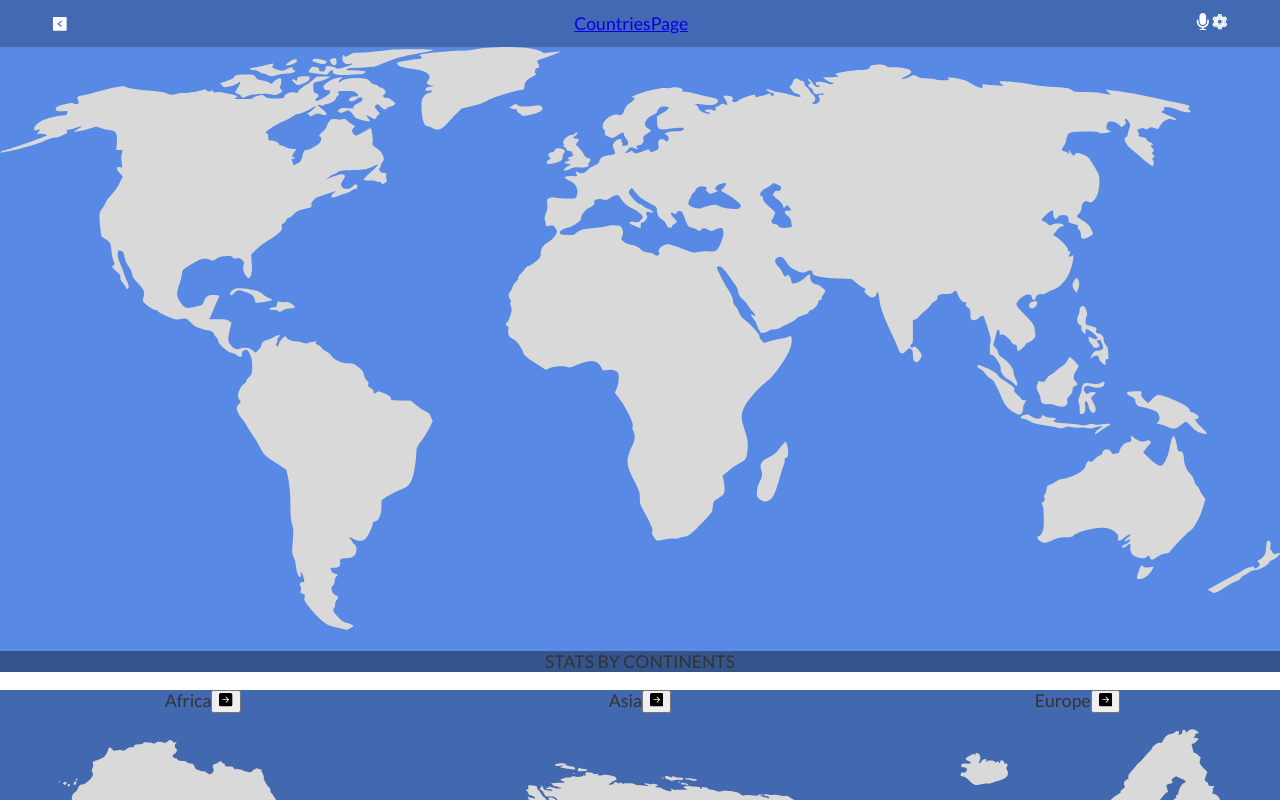
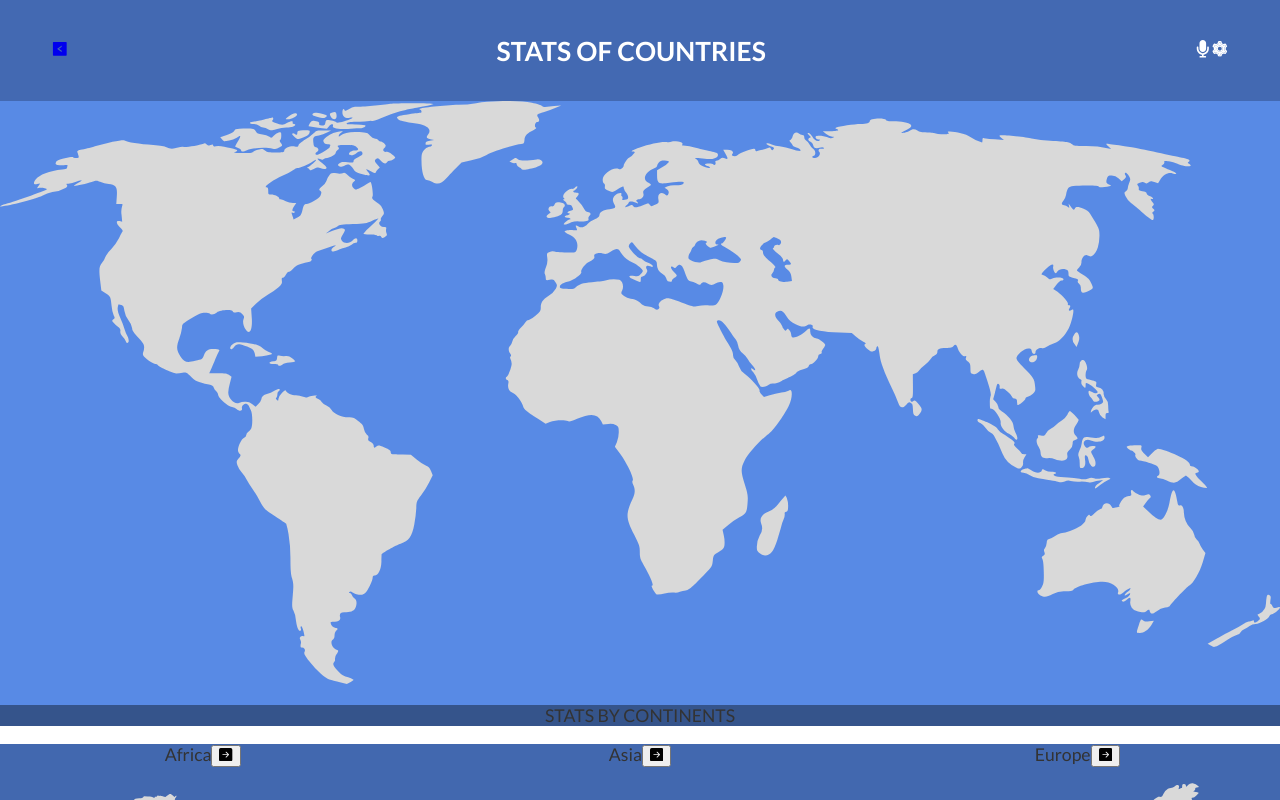
Before and after one commit to piesieomane/country-stats, a React (Create React App) app: page / in a window 1280 px wide. Shown: the top 800 px of the page. Built offline with nearby package versions, Linux system fonts and the light colour scheme.

Commit message:
Changes navlink in navbar

```diff
--- a/src/components/Navbar.js
+++ b/src/components/Navbar.js
@@ -6,8 +6,10 @@ import { AiTwotoneSetting, AiFillLeftSquare } from 'react-icons/ai';
 const Navbar = () => {
   return (
     <div className="nav">
-      <AiFillLeftSquare />
-      <NavLink to="/">CountriesPage</NavLink>
+      <NavLink to="/">
+        <AiFillLeftSquare />
+      </NavLink>
+      <h2>STATS OF COUNTRIES</h2>
       <div>
         <FaMicrophone />
         <AiTwotoneSetting />
```
